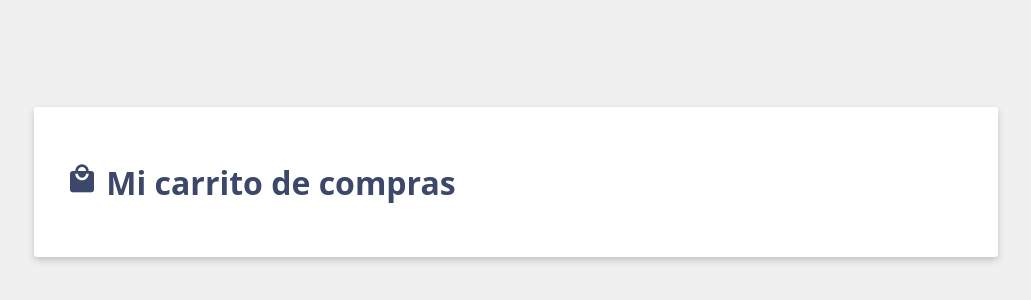
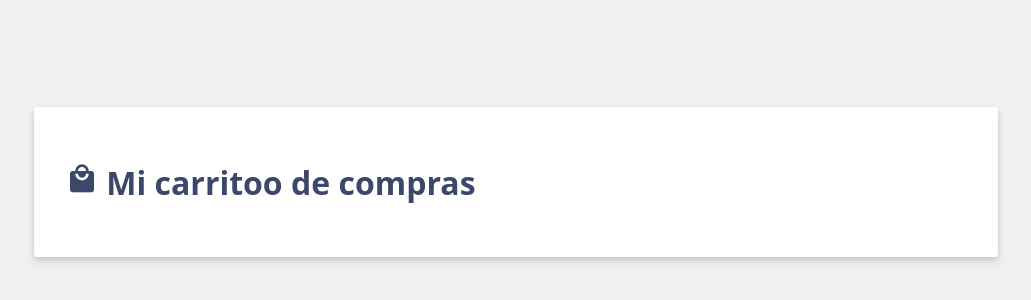
Before and after one commit to Guizar636/VueJS-ShoppingCart, a Vue app: page / in a window 1280 px wide. Shown: the part 218-518 px from the top of the page, without its empty margins (124-1155 px from the left). Built offline with nearby package versions, Linux system fonts and the light colour scheme.

Commit message:
segundo commit

```diff
--- a/src/App.vue
+++ b/src/App.vue
@@ -1,6 +1,6 @@
 <script setup>
 import { ref } from 'vue';
-const header = ref('Mi carrito de compras')
+const header = ref('Mi carritoo de compras')
 </script>
 
 <template>
```
